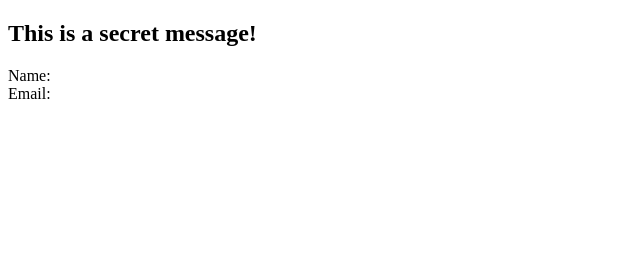
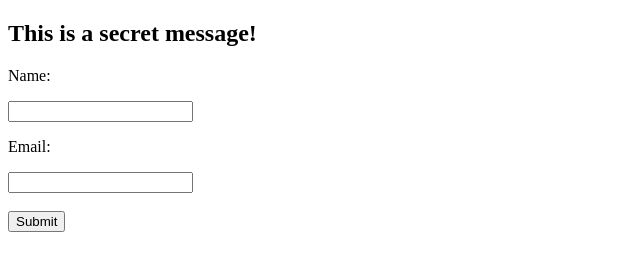
Before and after one commit to fullstack-decal-fa22/hw1-adityahar, a plain HTML site: page secret.html in a window 1280 px wide. Shown: the whole page, without its empty margins (0-640 px from the left). Drawn offline with Linux system fonts and the light colour scheme.

Commit message:
Update secret.html

```diff
--- a/secret.html
+++ b/secret.html
@@ -5,14 +5,15 @@
     </head>
     <body>
         <h2>This is a secret message!</h2>
-        <???>
-            <???>Name:</???>
-            <??? type="???" id="name">
+        <form>
+            <p>Name:</p>
+            <input type="text" id="name">
             <br>
-            <???>Email:</???>
-            <??? type="???" id="email">
+            <p>Email:</p>
+            <input type="text" id="email">
             <br>
-            <??? type="???">
-        </???>
+            <br>
+            <button type="submit">Submit</button>
+        </form>
     </body>
 </html>
```
